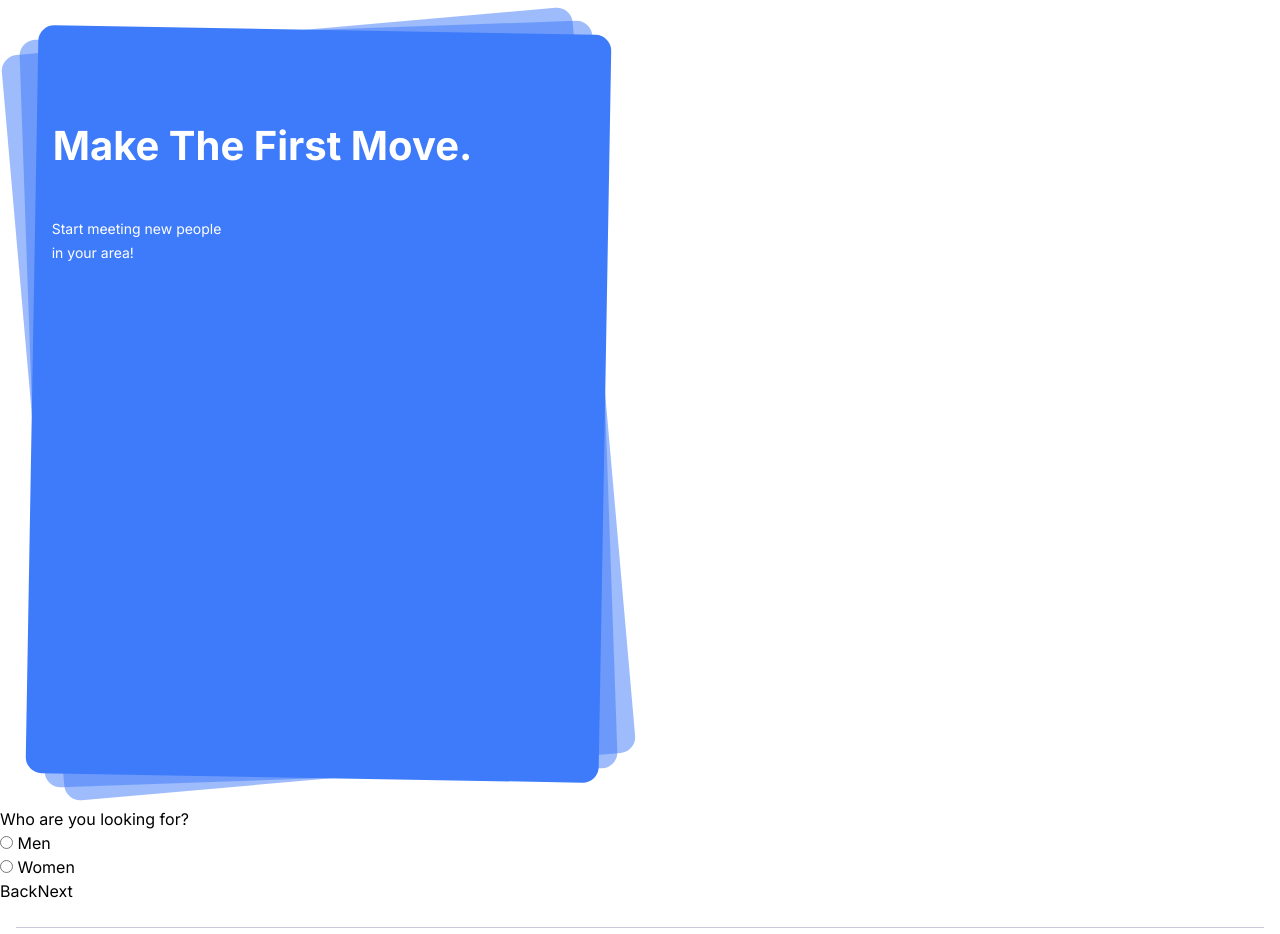
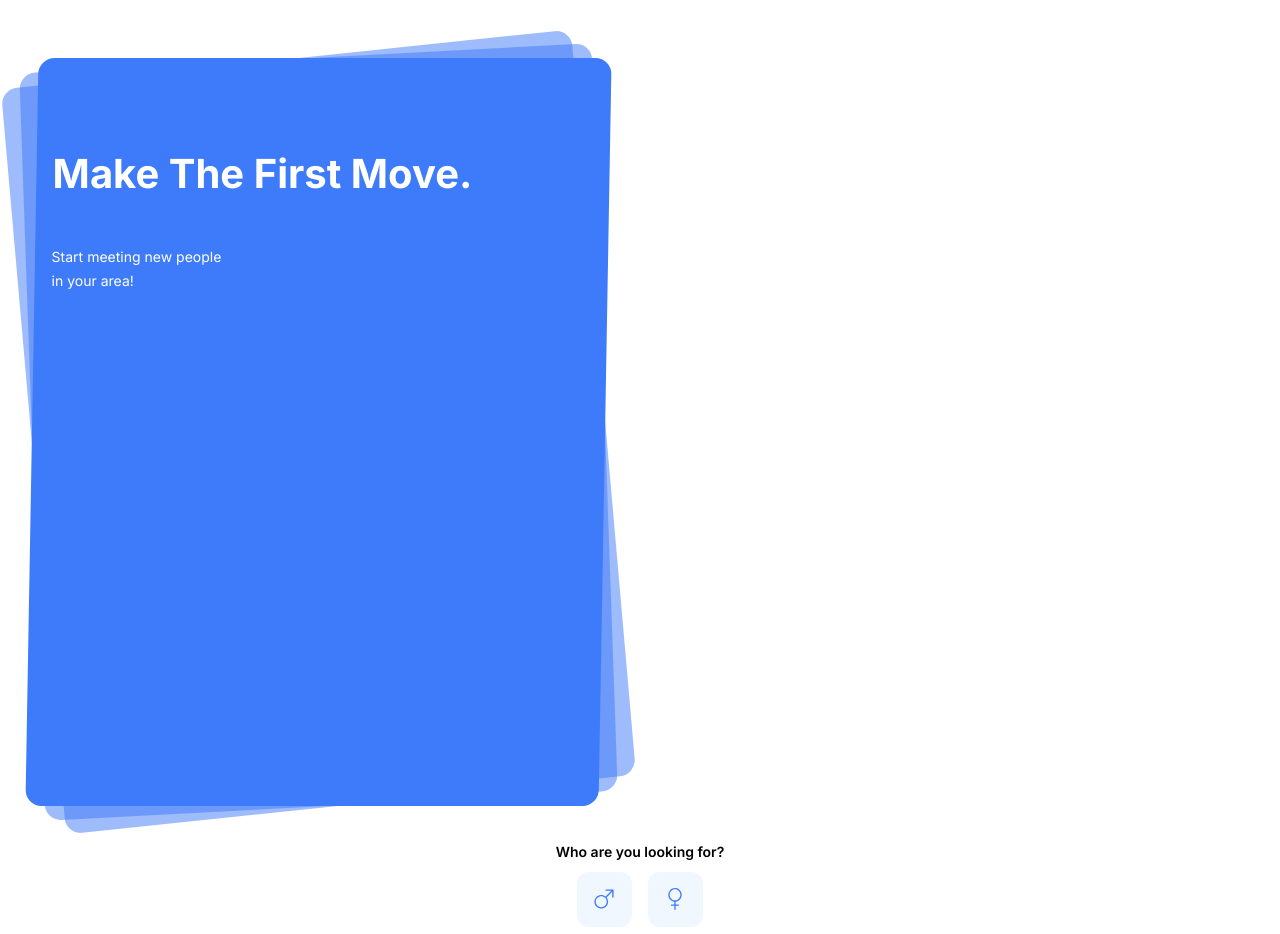
Before and after one commit to alivaliyevpro/groombo-dating-app, a Vue app: page /home in a window 1280 px wide. Shown: the top 934 px of the page. Built offline with nearby package versions, Linux system fonts and the light colour scheme.

Commit message:
Completed first question and Nav buttons UI and logic

```diff
--- a/src/App.vue
+++ b/src/App.vue
@@ -1,6 +1,5 @@
 <script setup lang="ts">
 import RegisterView from "./views/register/RegisterView.vue";
-// import Test from './views/register/test.vue'
 </script>
 
 <template>
--- a/src/views/register/RegisterView.vue
+++ b/src/views/register/RegisterView.vue
@@ -1,6 +1,9 @@
 <script setup lang="ts">
 import RegisterBanner from "../register/components/RegisterBanner.vue";
 import RegisterFooter from "../register/components/RegisterFooter.vue";
+
+import RegisterButtons from "./components/RegisterButtons.vue";
+
 import { useForm } from "vee-validate";
 // import { toTypedSchema } from '@vee-validate/zod';
 // import * as zod from 'zod';
@@ -25,7 +28,7 @@ const [womenRadio, womenRadioAttrs] = defineField("radio");
 // console.log("ERRORS", errors);
 // console.log("initialValues", meta.value.initialValues);
 
-const onClick = handleSubmit(
+const onRegFormChange = handleSubmit(
   async (values: any): Promise<void> => {
     // console.log(JSON.stringify(values, null, 2));
     // console.log(womenRadio.value);
@@ -37,14 +40,14 @@ const onClick = handleSubmit(
 <template>
   <main class="page">
     <RegisterBanner />
-    <form class="reg-form">
+    <form @change.prevent="onRegFormChange" class="reg-form">
       <div class="reg-form__container">
         <div class="reg-form__wrapper">
           <!-- QUESTION FIRST -->
-          <div class="reg-form-quest reg-form-quest--first">
-            <h3 class="reg-form-quest__title">Who are you looking for?</h3>
+          <div class="reg-form-quest reg-form-quest-first">
+            <h3 class="reg-form-quest-first__title">Who are you looking for?</h3>
 
-            <div class="reg-form-quest-first__opts">
+            <div class="reg-form-quest-first__opts-wrapper">
               <div class="reg-form-quest-first__opt-wrapper">
                 <label for="menRadio" class="reg-form-quest-first__men-label"
                   ><input
@@ -72,34 +75,129 @@ const onClick = handleSubmit(
               </div>
             </div>
           </div>
-
           <!-- QUESTION FIRST -->
 
           <!-- FORM-NAV BUTTONS -->
-          <div class="reg-form-btns">
-            <div class="reg-form-btns__wrapper">
-              <button class="reg-form-btns__back-btn">Back</button>
-              <button
-                @click.prevent="onClick"
-                :disabled="!menRadio || !womenRadio"
-                class="reg-form-btns__next-btn"
-              >
-                Next
-              </button>
-            </div>
-          </div>
+          <RegisterButtons :menRadio="menRadio" :womenRadio="womenRadio" />
           <!-- FORM-NAV BUTTONS -->
         </div>
       </div>
     </form>
   </main>
+  <!-- FORM-FOOTER -->
   <RegisterFooter />
+  <!-- FORM-FOOTER -->
 </template>
 
 <style scoped lang="scss">
 .page {
-  // display: flex;
-  // flex-direction: column;
   flex: 1 1 auto;
 }
+.reg-form {
+  // .reg-form__container
+
+  &__container {
+  }
+
+  // .reg-form__wrapper
+
+  &__wrapper {
+  }
+}
+.reg-form-quest {
+}
+.reg-form-quest-first {
+  // .reg-form-quest-first__title
+
+  &__title {
+    font-family: Inter;
+    font-size: 14px;
+    font-weight: 600;
+    line-height: 24px;
+    letter-spacing: 0em;
+    text-align: center;
+
+    margin-top: 5px;
+  }
+
+  // .reg-form-quest-first__opts-wrapper
+
+  &__opts-wrapper {
+    display: flex;
+    align-items: center;
+    justify-content: center;
+    gap: 16px;
+
+    margin-top: 8px;
+  }
+
+  // .reg-form-quest-first__opt-wrapper
+
+  &__opt-wrapper {
+  }
+
+  // .reg-form-quest-first__men-label
+
+  &__men-label {
+    font-family: Roboto;
+    font-size: 12px;
+    font-weight: 400;
+    line-height: 17px;
+    text-align: center;
+
+    display: flex;
+    flex-direction: column;
+    gap: 6px;
+  }
+
+  // .reg-form-quest-first__men-radio-input
+
+  &__men-radio-input {
+    -webkit-appearance: none;
+    appearance: none;
+    background-color: #f1f7ff;
+    width: 55px;
+    height: 55px;
+    border-radius: 12px;
+    background-image: url(../../assets/icons/male-icon.svg);
+    background-size: 20.13px;
+    background-repeat: no-repeat;
+    background-position: center;
+
+    @apply checked:bg-[#3568D4] checked:bg-[url('../../assets/icons/male-white-icon.svg')];
+  }
+
+  // .reg-form-quest-first__women-label
+
+  &__women-label {
+    font-family: Roboto;
+    font-size: 12px;
+    font-weight: 400;
+    line-height: 17px;
+    letter-spacing: 0em;
+    text-align: center;
+
+    display: flex;
+    flex-direction: column;
+    gap: 6px;
+  }
+
+  // .reg-form-quest-first__women-radio-input
+
+  &__women-radio-input {
+    -webkit-appearance: none;
+    appearance: none;
+    width: 55px;
+    height: 55px;
+    border-radius: 12px;
+    background-image: url(../../assets/icons/female-icon.svg);
+
+    background-size: 14.38px;
+    background-repeat: no-repeat;
+    background-position: center;
+    background-color: #f1f7ff;
+
+    @apply checked:bg-[#3568D4] checked:bg-[url('../../assets/icons/female-white-icon.svg')];
+  }
+}
 </style>
--- a/src/views/register/components/RegisterBanner.vue
+++ b/src/views/register/components/RegisterBanner.vue
@@ -4,7 +4,7 @@
 // }
 // const { desktopView } = defineProps<Props>()
 
-const desktopView = false
+const desktopView = false;
 </script>
 
 <template>
@@ -28,13 +28,8 @@ const desktopView = false
             </div>
 
             <!-- Mobile cover content-->
-            <div
-              v-else
-              class="reg-banner-cover__mobile-content reg-banner-cover-content"
-            >
-              <h1 class="reg-banner-cover-content__title">
-                Make The First Move.
-              </h1>
+            <div v-else class="reg-banner-cover__mobile-content reg-banner-cover-content">
+              <h1 class="reg-banner-cover-content__title">Make The First Move.</h1>
               <p class="reg-banner-cover-content__text">
                 Start meeting new people <br />
                 in your area!
@@ -60,13 +55,13 @@ const desktopView = false
 
   // .reg-banner__wrapper
   &__wrapper {
-    @apply flex justify-center items-center xl:justify-start h-full w-full relative; // xl:ml-5
+    @apply flex justify-center items-center xl:justify-start h-full w-full relative mt-7; // xl:ml-5
   }
 
   // .reg-banner__layer
 
   &__layer {
-    @apply bg-primary rounded-2xl h-[366px] xl:h-[748px] w-[260px] xl:w-[573px] absolute;
+    @apply bg-primary rounded-2xl h-[366px] xl:h-[748px] w-[260px] xl:w-[573px] absolute -skew-y-1;
   }
 
   // .reg-banner__layer-first
@@ -108,8 +103,6 @@ const desktopView = false
   }
 }
 .reg-banner-cover-content {
-  // border: 1px solid #04ee04;
-
   @apply -rotate-1 h-full;
 
   // .reg-banner-cover-content__imgS
@@ -121,13 +114,13 @@ const desktopView = false
   // .reg-banner-cover-content__title
 
   &__title {
-    @apply font-sans mt-[89px] ml-[17px] text-[40px] leading-[54px] font-bold text-white;
+    @apply font-sans mt-[89px] ml-[17px] text-[40px] leading-[54px] font-bold text-white skew-y-1;
   }
 
   // .reg-banner-cover-content__text
 
   &__text {
-    @apply font-sans ml-4 mt-11 text-white font-normal text-sm text-left leading-6;
+    @apply font-sans ml-4 mt-11 text-white font-normal text-sm text-left leading-6 skew-y-1;
   }
 }
 </style>
--- /dev/null
+++ b/src/views/register/components/RegisterButtons.vue
@@ -0,0 +1,46 @@
+<script setup lang="ts">
+interface Props {
+  menRadio: string;
+  womenRadio: string;
+}
+const { menRadio, womenRadio } = defineProps<Props>();
+</script>
+
+<template>
+  <div class="reg-form-buttons__wrapper">
+    <button type="button" class="reg-form-buttons__item reg-form-button button--back">
+      Back
+    </button>
+    <button
+      type="button"
+      :disabled="!menRadio || !womenRadio"
+      class="reg-form-buttons__item reg-form-button button--next"
+    >
+      Next
+    </button>
+  </div>
+</template>
+
+<style scoped lang="scss">
+.reg-form-buttons {
+  // .reg-form-buttons__wrapper
+
+  &__wrapper {
+    @apply flex gap-4 items-center justify-center mt-6;
+  }
+
+  // .reg-form-buttons__item
+
+  &__item {
+  }
+}
+.reg-form-button {
+  @apply rounded-xl h-10 w-[136px] md:w-[85px]  text-center leading-[0.2px] font-medium text-[13px] font-sans;
+}
+.button--back {
+  @apply text-primary border border-primary hidden;
+}
+.button--next {
+  @apply bg-primary text-white disabled:bg-[#F2F2F5] disabled:text-[#C7C9D9];
+}
+</style>
```
Also changed, not shown: src/assets/icons/female-white-icon.svg (added), src/assets/icons/male-white-icon.svg (added).
